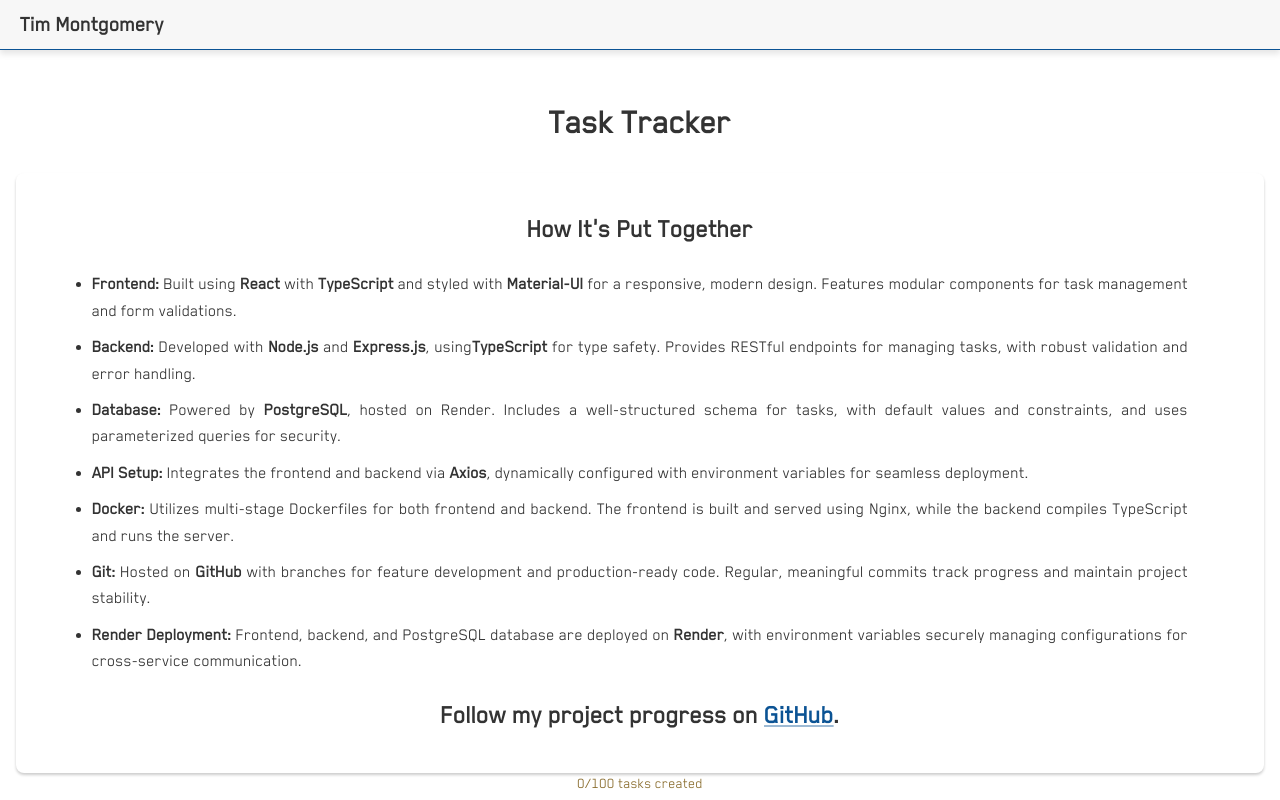
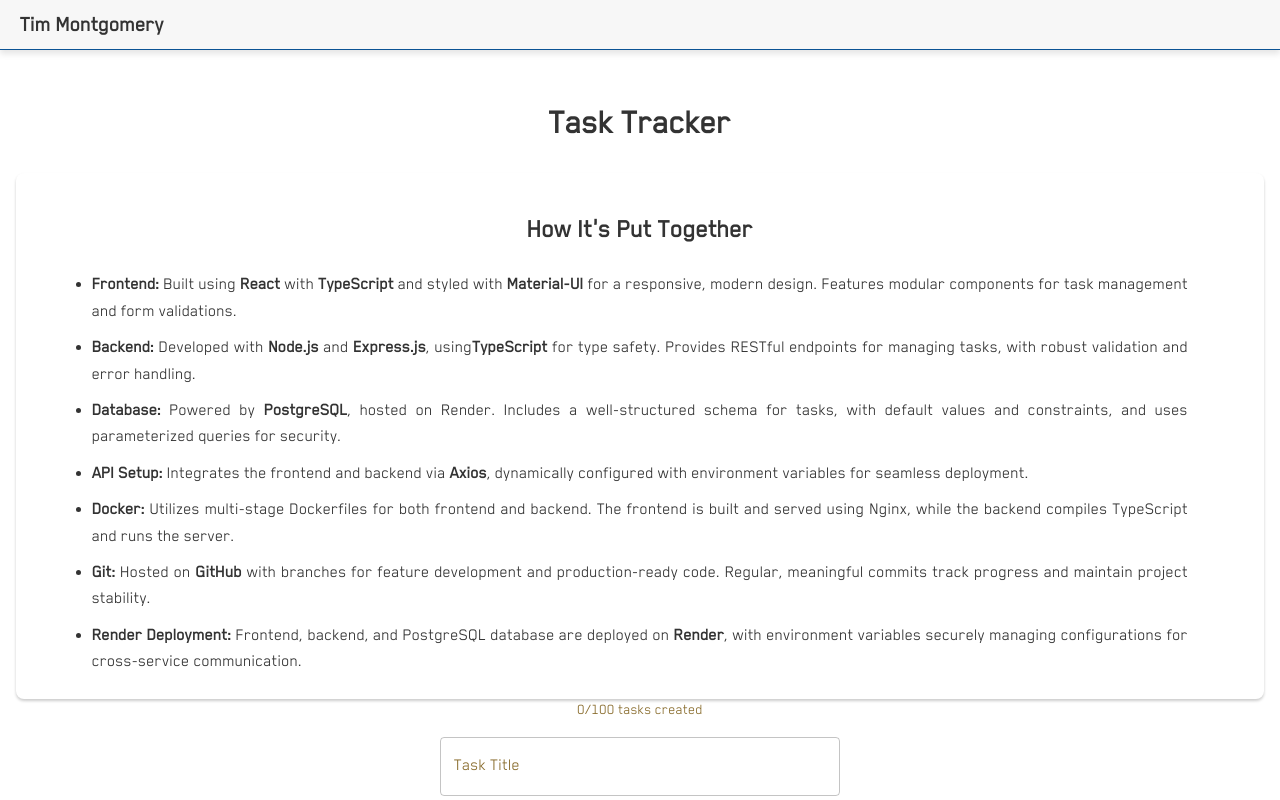
Before and after one commit to timmbacca/portfolioWorkMontgo, a React (Create React App) app in the folder taskListTimReact/frontend/: page /task-tracker in a window 1280 px wide. Shown: the top 800 px of the page. Built offline with nearby package versions, Linux system fonts and the light colour scheme; no server answers.

Commit message:
removing git link

```diff
--- a/taskListTimReact/frontend/src/components/HowItsMade.tsx
+++ b/taskListTimReact/frontend/src/components/HowItsMade.tsx
@@ -41,16 +41,6 @@ const HowItsMade: React.FC = () => {
                 communication.
               </li>
       </ul>
-         <h2>
-            Follow my project progress on{' '}
-            <Link
-              href="https://github.com/timmbacca/portfolioWorkMontgo"
-              target="_blank"
-              rel="noopener noreferrer"
-            >
-              GitHub
-            </Link>.
-          </h2>
     </Box>
   );
 };
```
